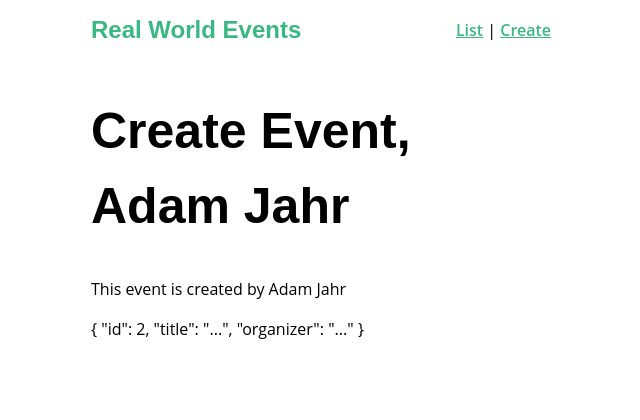
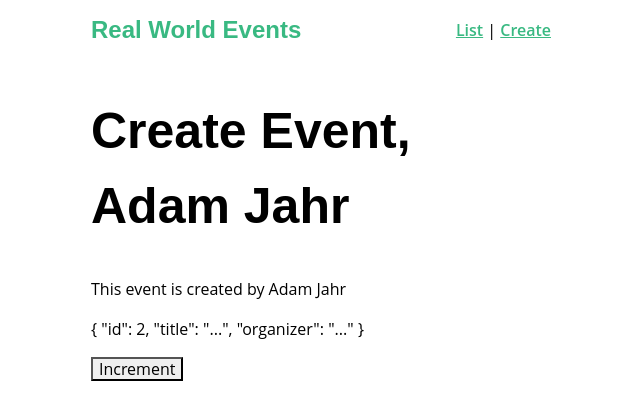
Before and after one commit to draddo11/Real-Vue, a Vue app: page /event/create in a window 1280 px wide. Shown: the top 420 px of the page, without its empty margins (319-959 px from the left). Built offline with nearby package versions, Linux system fonts and the light colour scheme.

Commit message:
added the btn to calll the mutation

```diff
--- a/src/views/EventCreate.vue
+++ b/src/views/EventCreate.vue
@@ -4,6 +4,7 @@
   <p>This event is created by {{ user.name }}</p>
   <!-- <h1>Create Event, {{this.$store.categories}}</h1> -->
   <p>{{ getEventById(2) }}</p>
+  <button @click="incrementCount">Increment</button>
 </div>
 </template>
 <script>
```
